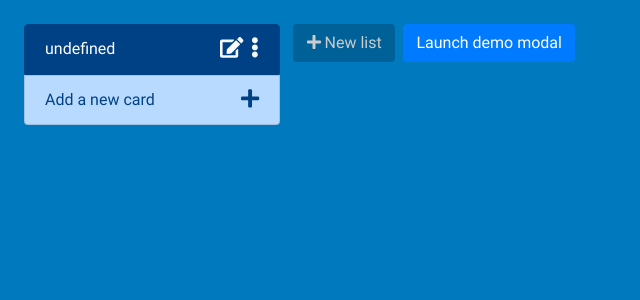
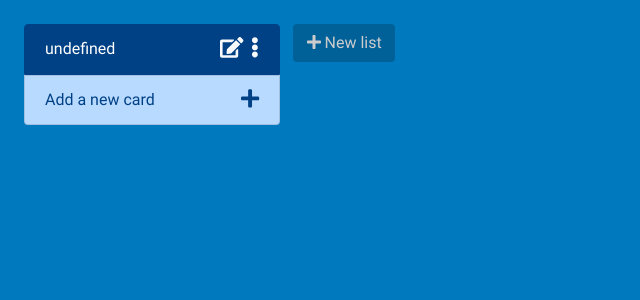
Before and after one commit to Eliasyoussef47/To-Do-List, a CodeIgniter app: page /To-Do-List/ in a window 1280 px wide. Shown: the top 300 px of the page, without its empty margins (0-640 px from the left). Run offline with CodeIgniter, Linux system fonts and the light colour scheme; tables that the repository leaves empty or names only in its code hold one stand-in row (values such as "Sample post"); some libraries are stand-ins or nearby versions.

Commit message:
test elementen en onnodige tekst weggehaald

```diff
--- a/application/views/Home_view.php
+++ b/application/views/Home_view.php
@@ -1,18 +1,6 @@
 <div id="toDoListsMainCon" class="d-inline-flex"></div>
 <button type="button" class="btn btn-newList inline-block col-1" id="newListBtn"><i class="fas fa-plus"></i> New list</button>
-<!--TEST-->
-<button type="button" class="btn btn-primary mx-2 hFit" data-toggle="modal" data-target="#editModal">
-    Launch demo modal
-</button>
-
-<script>
-    // butto.onclick = function () {
-    //     setUpModal(editModal, "HEEEY", "list");
-    // }
-</script>
-
 <img id="rightBottomLoadingCircle" src="<?php echo base_url();?>assets/images/loading-red.svg" alt="Loading...">
-
 <!-- Modal -->
 <div class="modal fade" id="editModal" tabindex="-1" role="dialog" aria-labelledby="editModalTitle" aria-hidden="true">
     <div class="modal-dialog modal-dialog-centered" role="document">
@@ -38,6 +26,3 @@
 <div id="fullScreanLoadingBackground">
     <img id="fullScreanLoadingCircle" src="<?php echo base_url();?>assets/images/loading.svg" alt="Loading...">
 </div>
-<script>
-
-</script>
```
